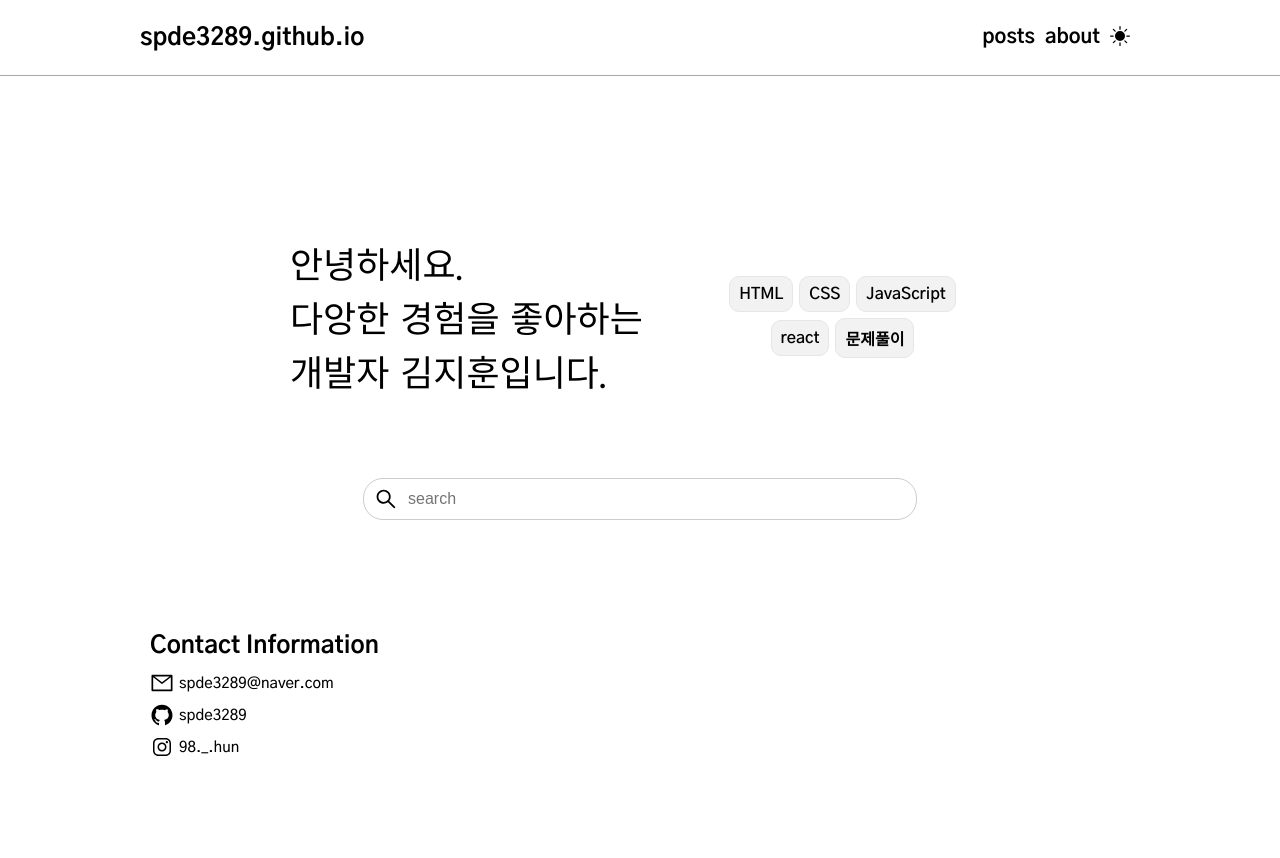
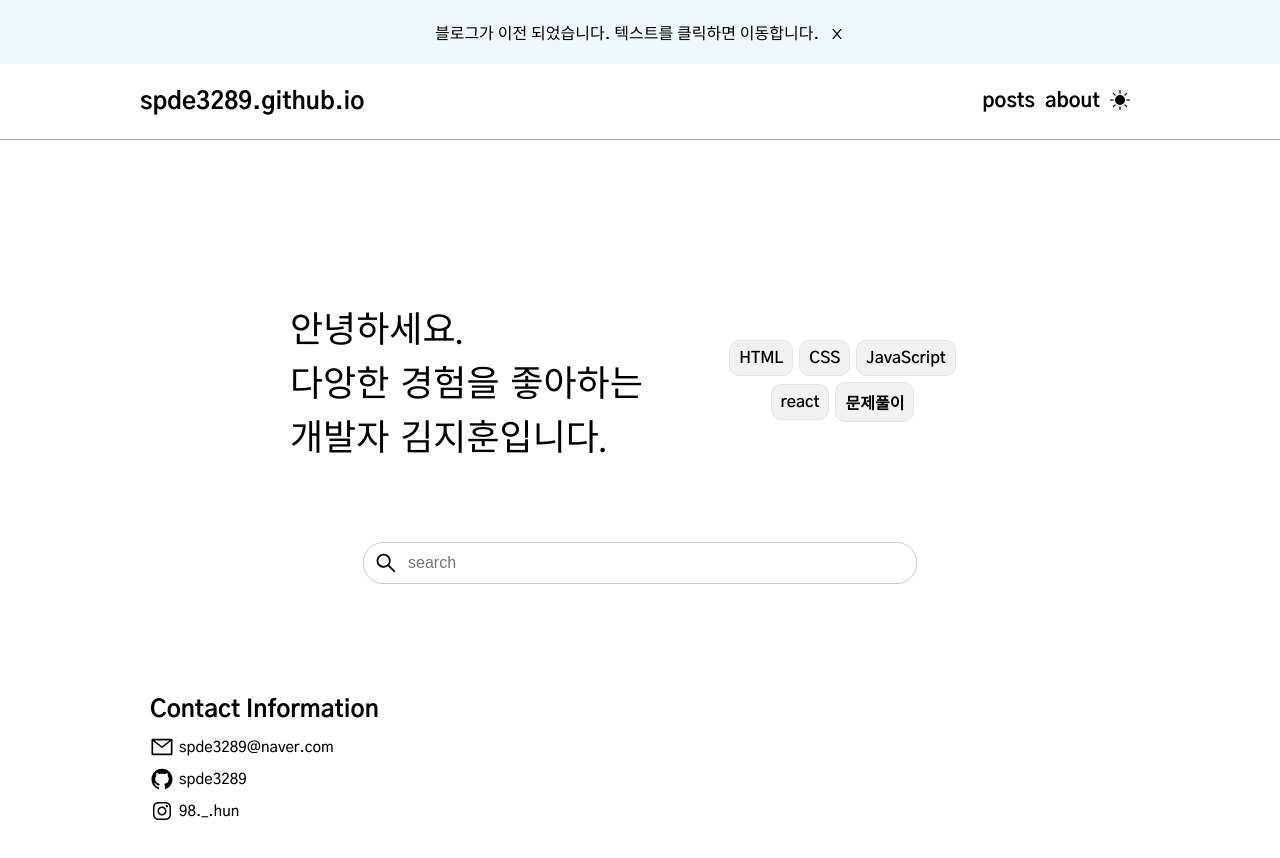
Before and after one commit to spde3289/spde3289.github.io, a React (Create React App) app: page / in a window 1280 px wide. Shown: the top 858 px of the page. Before the commit the page ends 800 px from the top, so only its background shows below. Built offline with nearby package versions, Linux system fonts and the light colour scheme.

Commit message:
feat: add AlertBar

```diff
--- a/src/App.jsx
+++ b/src/App.jsx
@@ -5,6 +5,7 @@ import GlobalStyle from './GlobalStyled';
 
 import { light, dark } from './theme';
 
+import AlertBar from './components/AlertBar';
 import Header from './components/Header';
 import Footer from './components/Footer';
 import Home from './pages/Home';
@@ -33,6 +34,7 @@ function App() {
   return (
     <ThemeProvider theme={theme}>
       <GlobalStyle/>
+      <AlertBar />
       <Header darkMode={darkMode} handleDarkMode={handleDarkMode}/>
       <Routes>
         <Route path='/' element={<Home />} />
--- /dev/null
+++ b/src/components/AlertBar.jsx
@@ -0,0 +1,33 @@
+import { useState } from "react";
+import styled from "styled-components";
+import { AiOutlineClose } from 'react-icons/ai'
+
+
+export default function AlertBar() {
+
+  const [disPlay, setDisPlay] = useState(true);
+
+  const hendleDisPlay = () => {
+    setDisPlay(false)
+  }
+
+  return(
+    <>
+        <Container value={disPlay}>
+            <a href='https://spde3289.github.io/blog/' rel="noreferrer" target='_blank'>
+                블로그가 이전 되었습니다. 텍스트를 클릭하면 이동합니다.
+            </a>
+            <span>
+              <AiOutlineClose onClick={hendleDisPlay} style={{marginBottom: "-3px", marginLeft:"10px"}} />
+            </span>
+        </Container>
+    </>
+  );
+};
+
+const Container = styled.div`
+    ${({value}) => value ? "" : "display: none"};
+    padding: 20px;
+    background-color: aliceblue;
+    text-align: center;
+`;
--- a/src/components/Header.jsx
+++ b/src/components/Header.jsx
@@ -6,6 +6,7 @@ import { BsFillSunFill, BsFillMoonFill } from 'react-icons/bs';
 const Header = ({handleDarkMode, darkMode}) => {
 
     return(
+      <>
           <HeaderBar>
               <NavBar>
                   <BlogName>
@@ -24,6 +25,7 @@ const Header = ({handleDarkMode, darkMode}) => {
                   </HeaderMenu>
               </NavBar>
           </HeaderBar>
+      </>
     );
 };
 
--- a/src/pages/Home.jsx
+++ b/src/pages/Home.jsx
@@ -6,8 +6,8 @@ import Tag from '../components/Tag';
 
 const Home = () => {
 
-    const [text, setText] = useState('')
-    const navigate = useNavigate()
+    const [text, setText] = useState('');
+    const navigate = useNavigate();
     const inputRef = useRef();
 
     const inputOnClick = () => {
```
Lines whose indentation alone changed are shown as unchanged.
